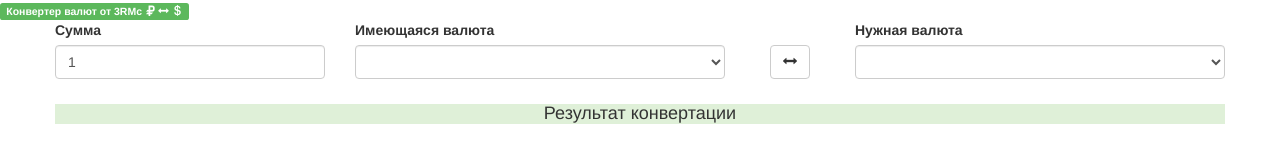
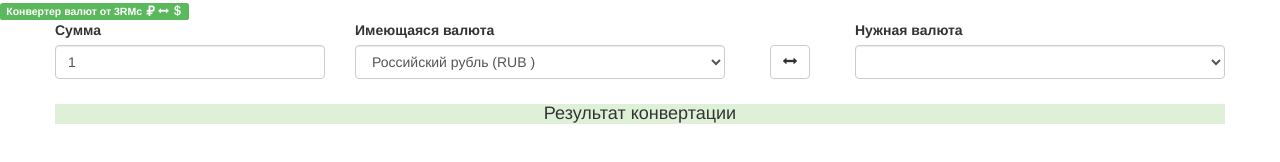
Before and after one commit to 3RMc/Angular_converter, a website: page app/index.html in a window 1280 px wide. Drawn offline with nearby package versions, Linux system fonts and the light colour scheme; no server answers.

Commit message:
Список имеющейся валюты, её значение и обновление коэффициента

```diff
--- a/app/currency-converter.html
+++ b/app/currency-converter.html
@@ -9,7 +9,11 @@
         <div class="col-xs-12 col-sm-4">
             <div class="form-group">
                 <label>Имеющаяся валюта</label>
-                <select class="form-control" name="currencyInSelect">
+                <select class="form-control" name="currencyInSelect"
+                                             ng-options="option.name + ' (' + option.code + ' )' for option in curConvCtrl.currencies"
+                                             ng-model="curConvCtrl.currencyIn"
+                                             ng-change="curConvCtrl.updateRates"
+                >
                 </select>
             </div>
         </div>
```
